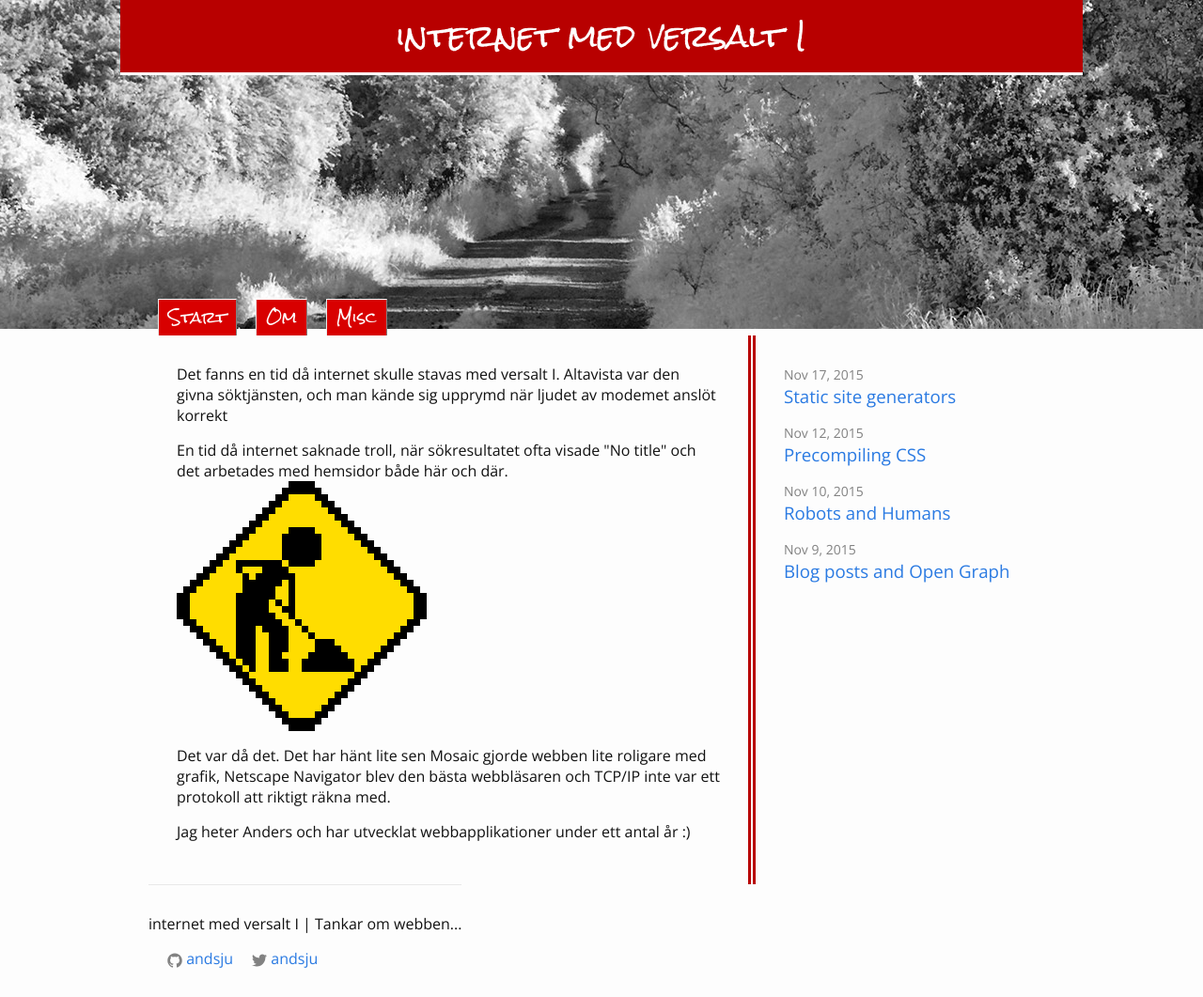
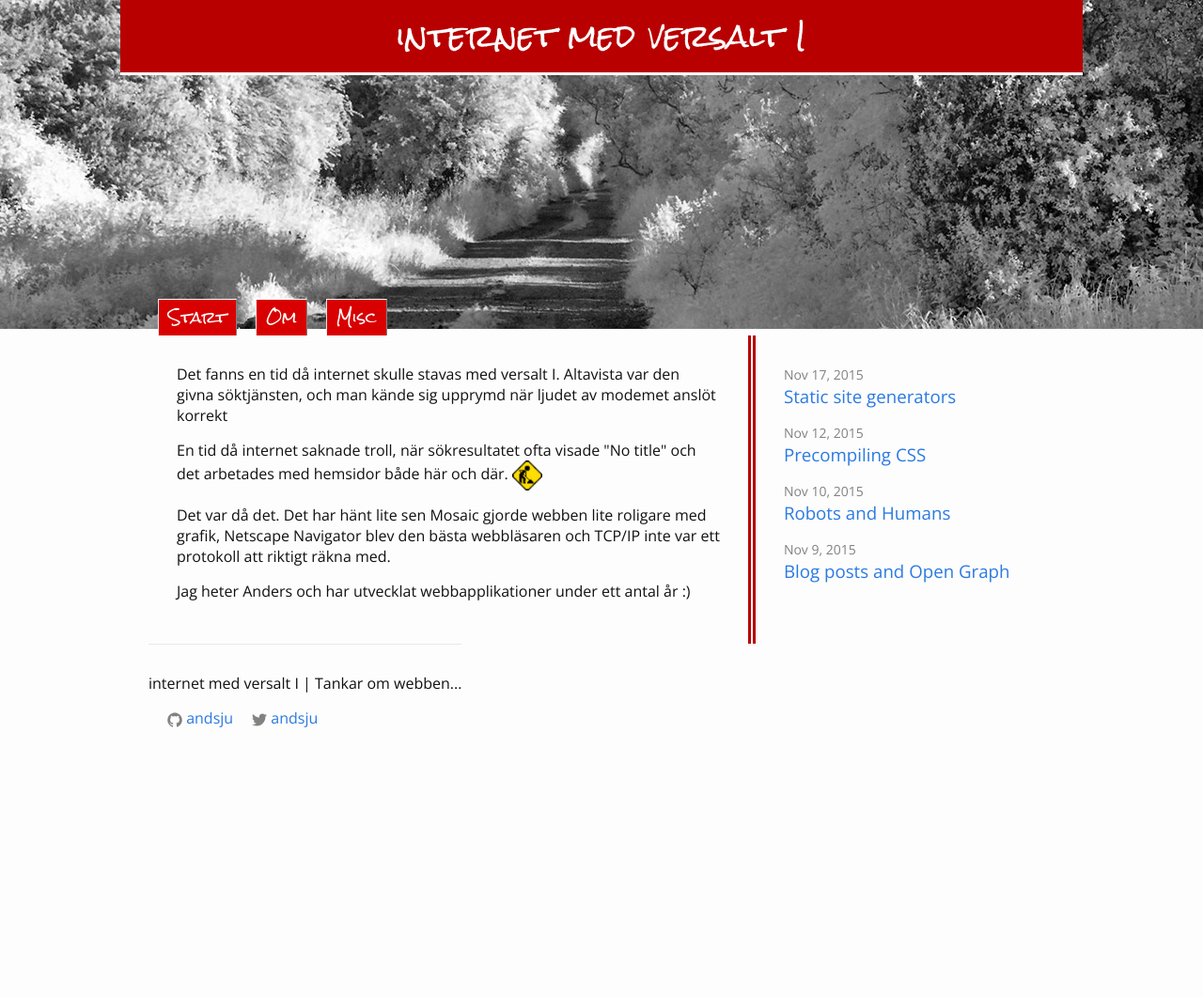
Before and after one commit to andsju/andsju, a Jekyll site: the page built from index.html, in a window 1280 px wide. Shown: the whole page at 94% size. Built offline with Jekyll 4.4.1, drawn with Linux system fonts in a browser that asks for light colours; the list of posts is cut into pages by our own code; after the commit the page ends 900 px from its top, so only the background shows below that.

Commit message:
Update index.html

```diff
--- a/index.html
+++ b/index.html
@@ -9,7 +9,7 @@ layout: default
     </p>
 
     <p>
-        En tid då internet saknade troll, när sökresultatet ofta visade "No title" och det arbetades med hemsidor både här och där. <img src="/img/under-construction.gif">
+        En tid då internet saknade troll, när sökresultatet ofta visade "No title" och det arbetades med hemsidor både här och där. <img src="/img/under-construction.gif" style="width:32px; height:auto">
     </p>
 
     <p>
```
